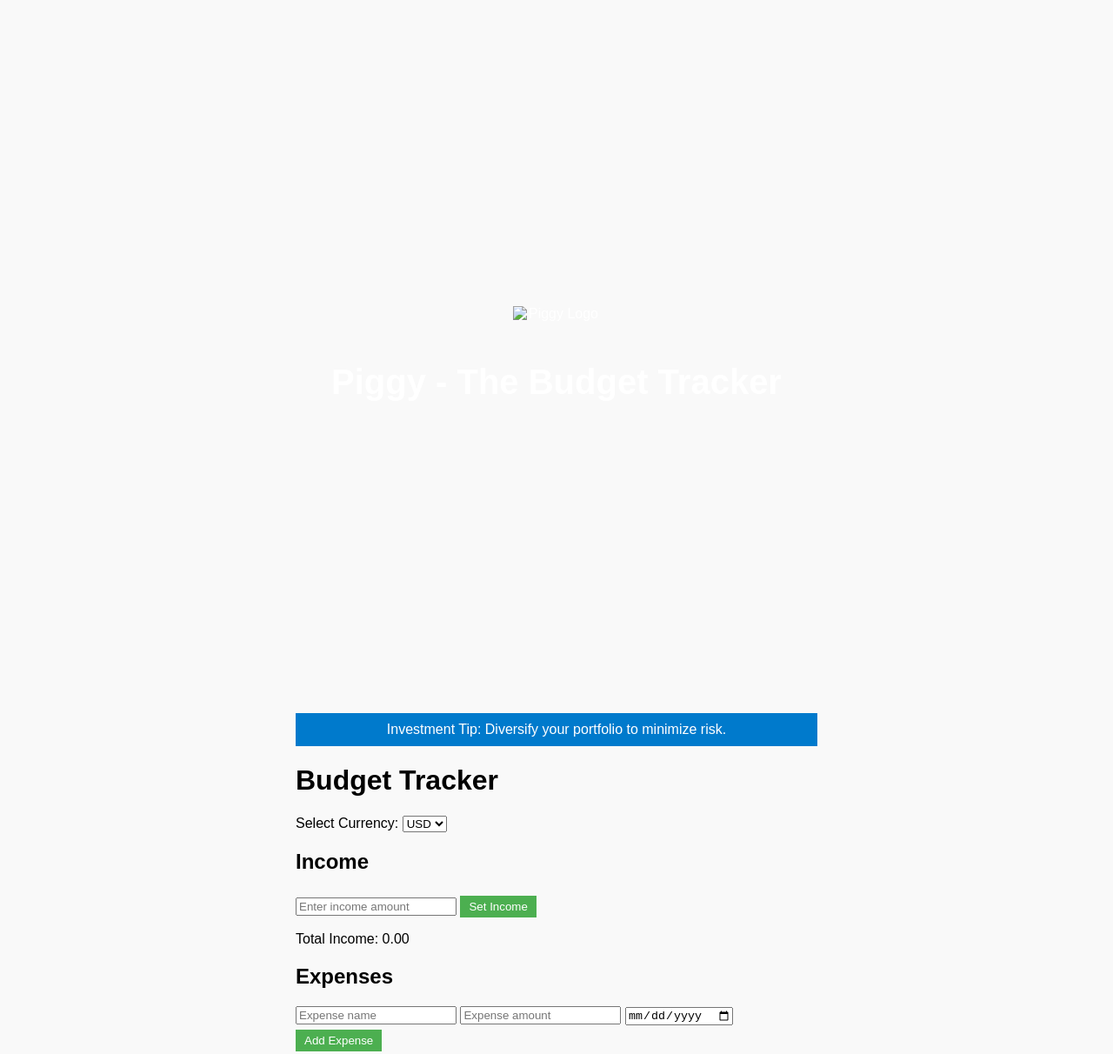
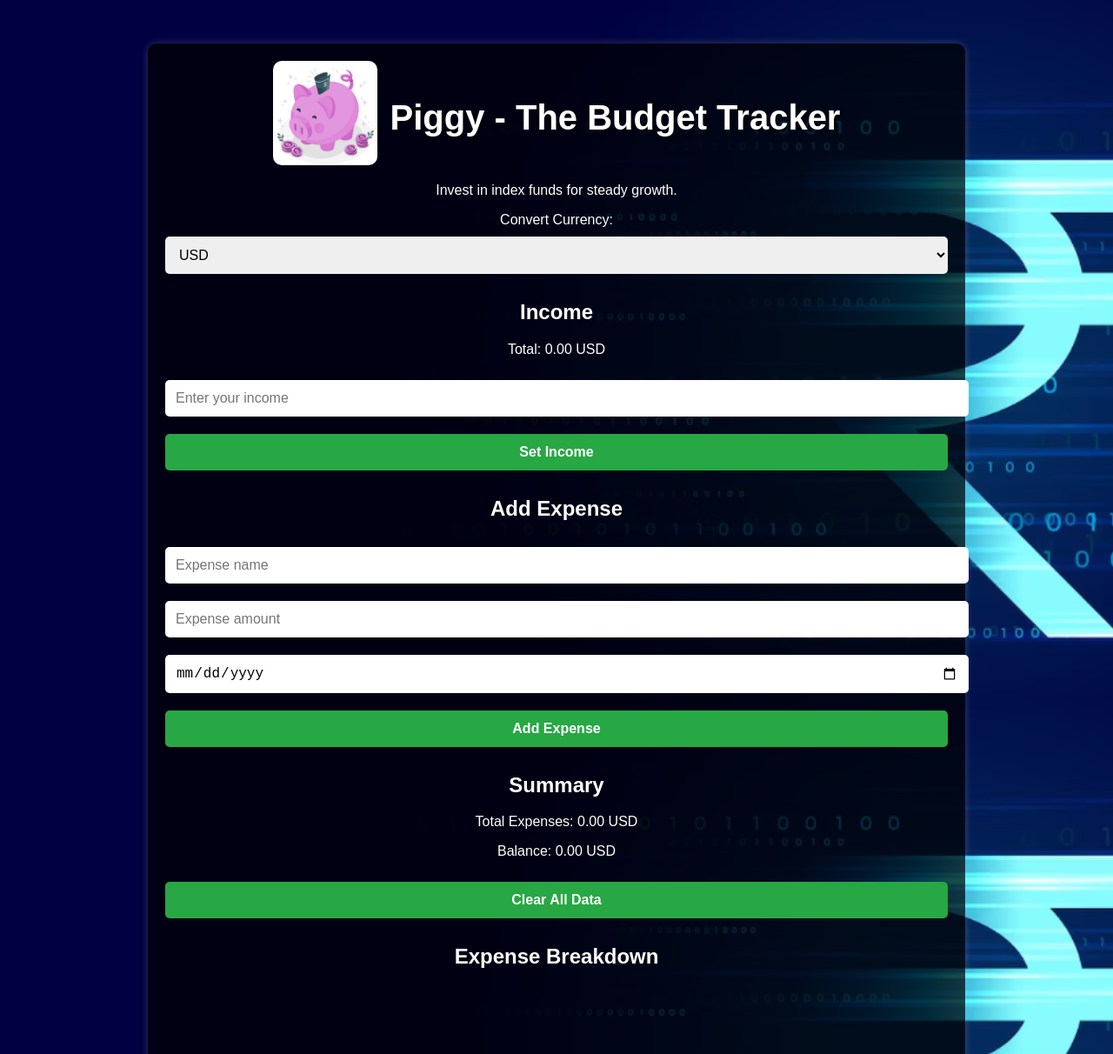
Before and after one commit to ChintanUnarkat/Piggy-The-Budget-Tracker-Website, a plain HTML site: page index.html in a window 1280 px wide. Shown: the top 1212 px of the page at 87% size. Drawn offline with nearby package versions, Linux system fonts and the light colour scheme.

Commit message:
Add files via upload

```diff
--- a/index.html
+++ b/index.html
@@ -5,31 +5,27 @@
   <meta name="viewport" content="width=device-width, initial-scale=1.0">
   <title>Piggy - The Budget Tracker</title>
   <link rel="stylesheet" href="style.css">
+  <script src="https://cdn.jsdelivr.net/npm/chart.js"></script>
 </head>
 <body>
 
-    <!-- Welcome Screen with Logo -->
-    <div class="welcome-screen">
-        <div class="logo-container">
-            <img src="path_to_logo/logo.png" alt="Piggy Logo" class="logo">
+  <div class="container">
+    <!-- Header Section -->
+    <header>
+      <img src="img.png" class="logo" alt="Piggy Bank Logo">
       <h1>Piggy - The Budget Tracker</h1>
-        </div>
+    </header>
+
+    <!-- Investment Tips -->
+    <div class="investment-tips">
+      <p id="tip-text">Loading latest investment tips...</p>
     </div>
 
-    <!-- Toggle Bar for Investment Tips -->
-    <div id="investment-tips">
-        <span id="tip-text">Investment Tip: Diversify your portfolio to minimize risk.</span>
-    </div>
-
-    <!-- Budget Tracker Form and Display -->
-    <div class="content">
-        <h1>Budget Tracker</h1>
-
     <!-- Currency Conversion -->
-        <div id="currency-section">
-            <label for="currency">Select Currency:</label>
+    <div class="currency-section">
+      <label for="currency">Convert Currency:</label>
       <select id="currency" onchange="convertCurrency()">
-                <option value="USD">USD</option>
+        <option value="USD" selected>USD</option>
         <option value="EUR">EUR</option>
         <option value="GBP">GBP</option>
         <option value="INR">INR</option>
@@ -37,34 +33,36 @@
       </select>
     </div>
 
-        <!-- Income Section -->
-        <div id="income-section">
+    <!-- Income & Expense Dashboard -->
+    <div class="dashboard">
+      <div class="card income-card">
         <h2>Income</h2>
-            <input type="number" id="income" placeholder="Enter income amount">
+        <p>Total: <span id="total-income">0</span> <span id="currency-symbol">$</span></p>
+        <input type="number" id="income" placeholder="Enter your income">
         <button onclick="setIncome()">Set Income</button>
-            <p>Total Income: <span id="total-income">0.00</span> <span id="currency-label"></span></p>
       </div>
 
-        <!-- Expense Section -->
-        <div id="expense-section">
-            <h2>Expenses</h2>
+      <div class="card expense-card">
+        <h2>Add Expense</h2>
         <input type="text" id="expense-name" placeholder="Expense name">
         <input type="number" id="expense-amount" placeholder="Expense amount">
         <input type="date" id="expense-date">
         <button onclick="addExpense()">Add Expense</button>
-            <ul id="expense-list"></ul>
+      </div>
     </div>
 
-        <!-- Summary Section -->
-        <div id="summary-section">
+    <!-- Summary & Expense Breakdown -->
+    <div class="summary">
       <h2>Summary</h2>
-            <p>Total Expenses: <span id="total-expenses">0.00</span> <span id="currency-label"></span></p>
-            <p>Balance: <span id="balance">0.00</span> <span id="currency-label"></span></p>
+      <p>Total Expenses: <span id="total-expenses">0</span> <span id="currency-symbol-exp">$</span></p>
+      <p>Balance: <span id="balance">0</span> <span id="currency-symbol-bal">$</span></p>
       <button onclick="clearBudgetData()">Clear All Data</button>
     </div>
 
-        <!-- Expense Pie Chart -->
-        <canvas id="expenseChart" width="400" height="400"></canvas>
+    <!-- Expense Chart -->
+    <h2>Expense Breakdown</h2>
+    <canvas id="expenseChart"></canvas>
+
   </div>
 
   <script src="script.js"></script>
--- a/script.js
+++ b/script.js
@@ -1,48 +1,125 @@
-let expenseChart; // Store the chart instance
-let tipIndex = 0; // Index for investment tips
-let currentCurrency = 'USD'; // Track selected currency
+let expenseChart;
+let tipIndex = 0;
+let currentCurrency = 'USD';
 
-// Mock conversion rates
+// Currency conversion rates
 const conversionRates = {
-    USD: 1,
-    EUR: 0.85,
-    GBP: 0.75,
-    INR: 74.5,
-    JPY: 110.5
+    USD: 1, EUR: 0.85, GBP: 0.75, INR: 74.5, JPY: 110.5
 };
 
-// Investment tips to display in the toggle bar
+// Investment Tips
 const investmentTips = [
     "Diversify your portfolio to minimize risk.",
     "Invest in index funds for steady growth.",
     "Review your investments regularly.",
     "Keep an emergency fund before investing.",
-    "Start investing as early as possible.",
-    "Avoid emotional decision-making in trading.",
-    "Consider low-cost mutual funds for stability."
+    "Start investing as early as possible."
 ];
 
-// Load data from Local Storage
+// Load budget data from localStorage
 function loadBudgetData() {
     return JSON.parse(localStorage.getItem("budgetData")) || { income: 0, expenses: [] };
 }
 
-// Save data to Local Storage
+// Save budget data to localStorage
 function saveBudgetData(data) {
     localStorage.setItem("budgetData", JSON.stringify(data));
 }
 
-// Function to update the pie chart
+// Update summary display
+function updateSummary() {
+    const budgetData = loadBudgetData();
+    const selectedCurrency = document.getElementById("currency").value;
+
+    // Convert stored USD income & expenses back to selected currency
+    const totalIncome = (budgetData.income * conversionRates[selectedCurrency]).toFixed(2);
+    const totalExpenses = budgetData.expenses.reduce((sum, exp) => sum + (exp.amount * conversionRates[selectedCurrency]), 0).toFixed(2);
+    const balance = (totalIncome - totalExpenses).toFixed(2);
+
+    // Display values in the correct currency
+    document.getElementById("total-income").textContent = totalIncome;
+    document.getElementById("total-expenses").textContent = totalExpenses;
+    document.getElementById("balance").textContent = balance;
+
+    document.getElementById("currency-symbol").textContent = selectedCurrency;
+    document.getElementById("currency-symbol-exp").textContent = selectedCurrency;
+    document.getElementById("currency-symbol-bal").textContent = selectedCurrency;
+
+    updateExpenseChart();
+}
+
+// Set Income
+function setIncome() {
+    const incomeInput = document.getElementById("income").value;
+    const income = parseFloat(incomeInput);
+    const selectedCurrency = document.getElementById("currency").value;
+
+    if (isNaN(income) || income <= 0) {
+        alert("Please enter a valid income amount.");
+        return;
+    }
+
+    const budgetData = loadBudgetData();
+
+    // Convert entered income to USD for consistent storage
+    budgetData.income = income / conversionRates[selectedCurrency];
+
+    saveBudgetData(budgetData);
+    document.getElementById("income").value = ""; // Clear input
+    updateSummary();
+}
+
+// Add Expense
+function addExpense() {
+    const name = document.getElementById("expense-name").value.trim();
+    const amountInput = document.getElementById("expense-amount").value;
+    const amount = parseFloat(amountInput);
+    const date = document.getElementById("expense-date").value;
+    const selectedCurrency = document.getElementById("currency").value;
+
+    if (!name || isNaN(amount) || amount <= 0 || !date) {
+        alert("Please enter valid expense details.");
+        return;
+    }
+
+    const budgetData = loadBudgetData();
+
+    // Convert expense to USD for consistent storage
+    const amountInUSD = amount / conversionRates[selectedCurrency];
+    budgetData.expenses.push({ name, amount: amountInUSD, date });
+
+    saveBudgetData(budgetData);
+
+    // Clear input fields
+    document.getElementById("expense-name").value = "";
+    document.getElementById("expense-amount").value = "";
+    document.getElementById("expense-date").value = "";
+
+    updateSummary();
+}
+
+// Clear all data
+function clearBudgetData() {
+    localStorage.removeItem("budgetData");
+    updateSummary(); // Refresh UI
+}
+
+// Update the Expense Breakdown Chart
 function updateExpenseChart() {
     const budgetData = loadBudgetData();
+    const selectedCurrency = document.getElementById("currency").value;
+
+    // Convert expense amounts back to selected currency
     const expenseNames = budgetData.expenses.map(exp => exp.name);
-    const expenseAmounts = budgetData.expenses.map(exp => exp.amount);
+    const expenseAmounts = budgetData.expenses.map(exp => (exp.amount * conversionRates[selectedCurrency]).toFixed(2));
 
-    if (expenseChart) expenseChart.destroy();
+    if (expenseChart) {
+        expenseChart.destroy(); // Prevent duplicate charts
+    }
 
     const ctx = document.getElementById("expenseChart").getContext("2d");
     expenseChart = new Chart(ctx, {
-        type: 'pie',
+        type: 'doughnut',
         data: {
             labels: expenseNames,
             datasets: [{
@@ -54,76 +131,21 @@ function updateExpenseChart() {
     });
 }
 
-// Update income, expenses, and balance
-function updateSummary() {
-    const budgetData = loadBudgetData();
-    const totalExpenses = budgetData.expenses.reduce((sum, exp) => sum + exp.amount, 0);
-    const balance = budgetData.income - totalExpenses;
-
-    document.getElementById("total-income").textContent = (budgetData.income * conversionRates[currentCurrency]).toFixed(2);
-    document.getElementById("total-expenses").textContent = (totalExpenses * conversionRates[currentCurrency]).toFixed(2);
-    document.getElementById("balance").textContent = (balance * conversionRates[currentCurrency]).toFixed(2);
-
-    const expenseList = document.getElementById("expense-list");
-    expenseList.innerHTML = "";
-    budgetData.expenses.forEach(exp => {
-        const li = document.createElement("li");
-        li.textContent = `${exp.name} - ${(exp.amount * conversionRates[currentCurrency]).toFixed(2)} (${exp.date})`;
-        expenseList.appendChild(li);
-    });
-
-    updateExpenseChart();
+// Show rotating investment tips
+function showInvestmentTips() {
+    document.getElementById("tip-text").textContent = investmentTips[tipIndex];
+    tipIndex = (tipIndex + 1) % investmentTips.length;
 }
 
-// Set income
-function setIncome() {
-    const income = parseFloat(document.getElementById("income").value);
-    if (isNaN(income) || income <= 0) {
-        alert("Please enter a valid income.");
-        return;
-    }
-
-    const budgetData = loadBudgetData();
-    budgetData.income = income;
-    saveBudgetData(budgetData);
-    updateSummary();
-    document.getElementById("income").value = "";
-}
-
-// Add expense
-function addExpense() {
-    const name = document.getElementById("expense-name").value.trim();
-    const amount = parseFloat(document.getElementById("expense-amount").value);
-    const date = document.getElementById("expense-date").value;
-
-    if (!name || isNaN(amount) || amount <= 0 || !date) {
-        alert("Please enter valid expense details.");
-        return;
-    }
-
-    const budgetData = loadBudgetData();
-    budgetData.expenses.push({ name, amount, date });
-    saveBudgetData(budgetData);
-    updateSummary();
-
-    document.getElementById("expense-name").value = "";
-    document.getElementById("expense-amount").value = "";
-    document.getElementById("expense-date").value = "";
-}
-
-// Clear all data
-function clearBudgetData() {
-    localStorage.removeItem("budgetData");
+// Convert currency and refresh data
+function convertCurrency() {
+    currentCurrency = document.getElementById("currency").value;
     updateSummary();
 }
 
-// Show investment tips
-function showInvestmentTips() {
-    const tipText = document.getElementById("tip-text");
-    tipText.textContent = investmentTips[tipIndex];
-    tipIndex = (tipIndex + 1) % investmentTips.length;
-}
-setInterval(showInvestmentTips, 5000);
-
-// Convert currency
-function convertCurrency()
+// Initialize app on page load
+document.addEventListener("DOMContentLoaded", () => {
+    updateSummary();
+    showInvestmentTips();
+    setInterval(showInvestmentTips, 5000);
+});
--- a/style.css
+++ b/style.css
@@ -1,68 +1,100 @@
-/* General Styles */
+/* Apply background to the entire page */
 body {
-    font-family: Arial, sans-serif;
-    max-width: 600px;
-    margin: auto;
-    padding: 20px;
-    background-color: #f9f9f9;
+  background-image: url('background.png'); /* Use the uploaded image */
+  background-size: cover; /* Ensures the image covers the entire screen */
+  background-position: center; /* Centers the image */
+  background-attachment: fixed; /* Keeps background fixed while scrolling */
+  background-repeat: no-repeat; /* Prevents repetition */
+  color: white; /* Ensures text is readable */
+  font-family: 'Poppins', sans-serif; /* Modern font for better UI */
+  margin: 0;
+  padding: 0;
 }
 
-/* Welcome Screen Styles */
-.welcome-screen {
-    display: flex;
-    justify-content: center;
-    align-items: center;
-    height: 100vh;
-    background: url('background-image.jpg') no-repeat center center;
-    background-size: cover;
-    color: white;
-    text-align: center;
+/* Main container styling */
+.container {
+  max-width: 900px;
+  margin: 50px auto;
+  padding: 20px;
+  background: rgba(0, 0, 0, 0.7); /* Dark transparent background */
+  border-radius: 10px;
+  box-shadow: 0px 0px 10px rgba(255, 255, 255, 0.2);
+  text-align: center;
 }
-
-.logo-container {
-    display: flex;
-    flex-direction: column;
-    align-items: center;
+/* Header Section */
+header {
+  display: flex;
+  align-items: center;
+  justify-content: center;
+  margin-bottom: 20px;
 }
 
 .logo {
-    width: 100px;
-    margin-bottom: 20px;
+  width: 120px;  /* Adjust size as needed */
+  height: auto;
+  margin-right: 15px;
+  border-radius: 10px; /* Adds rounded corners for a sleek look */
 }
 
-.welcome-screen h1 {
-    font-size: 2.5rem;
+/* Title styling */
+h1 {
+  font-size: 2.5rem;
+  margin-bottom: 15px;
+  text-shadow: 2px 2px 4px rgba(0, 0, 0, 0.6);
 }
 
-/* Investment Tips Toggle Bar */
-#investment-tips {
-    background-color: #007acc;
-    color: white;
-    padding: 10px;
-    font-size: 16px;
-    text-align: center;
-    margin-bottom: 20px;
+/* Input fields */
+input, select, button {
+  width: 100%;
+  padding: 12px;
+  margin: 10px 0;
+  border: none;
+  border-radius: 5px;
+  font-size: 1rem;
 }
 
-/* Budget Tracker Section Styles */
-#income-section, #expense-section, #summary-section, #currency-section {
-    margin-bottom: 20px;
+/* Buttons */
+button {
+  background: #28a745;
+  color: white;
+  font-weight: bold;
+  cursor: pointer;
+  transition: 0.3s;
 }
 
-button {
-    margin-top: 5px;
-    padding: 5px 10px;
-    color: white;
-    background-color: #4CAF50;
-    border: none;
-    cursor: pointer;
+button:hover {
+  background: #218838;
 }
 
-ul {
-    list-style-type: none;
-    padding: 0;
+/* Transaction list */
+.transaction-list {
+  margin-top: 20px;
+  padding: 15px;
+  background: rgba(255, 255, 255, 0.1);
+  border-radius: 8px;
 }
 
-li {
-    padding: 5px 0;
+.transaction-item {
+  display: flex;
+  justify-content: space-between;
+  padding: 10px;
+  margin: 5px 0;
+  border-radius: 5px;
+  background: rgba(255, 255, 255, 0.2);
 }
+
+.transaction-item.income {
+  border-left: 5px solid #28a745;
+}
+
+.transaction-item.expense {
+  border-left: 5px solid #dc3545;
+}
+
+/* Footer */
+.footer {
+  text-align: center;
+  margin-top: 20px;
+  font-size: 0.9rem;
+  opacity: 0.8;
+}
```
Also changed, not shown: background.png (added), img.png (added). Lines whose indentation alone changed are shown as unchanged.
